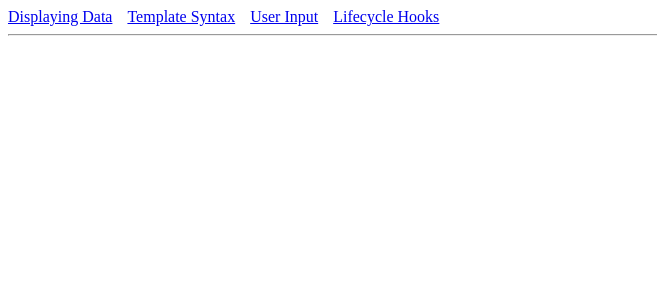
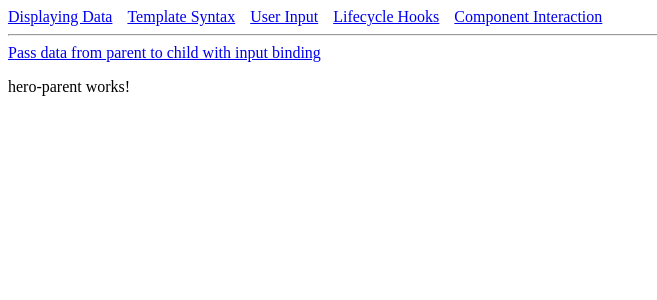
Before and after one commit to duannd/angular2, an Angular app in the folder components/: page /component-interaction/pass-data in a window 1280 px wide. Before the commit this address led to /. Shown: the top 300 px of the page, without its empty margins (0-657 px from the left). Built offline with nearby package versions, Linux system fonts and the light colour scheme.

Commit message:
Initial Component Interaction section

```diff
--- a/components/src/app/app.component.html
+++ b/components/src/app/app.component.html
@@ -7,7 +7,8 @@
   <a [routerLink]="['displaying-data']"><span>Displaying Data</span></a>
   <a routerLink="template-syntax"><span>Template Syntax</span></a>
   <a [routerLink]="['user-input']"><span>User Input</span></a>
-  <a [routerLink]="['lifecycle-hooks']">Lifecycle Hooks</a>
+  <a [routerLink]="['lifecycle-hooks']"><span>Lifecycle Hooks</span></a>
+  <a [routerLink]="['component-interaction/pass-data']"><span>Component Interaction</span></a>
 </div>
 <hr />
 <router-outlet></router-outlet>
--- a/components/src/app/app.module.ts
+++ b/components/src/app/app.module.ts
@@ -7,6 +7,7 @@ import {DisplayingDataComponent} from './displaying-data/displaying-data.compone
 import {TemplateModule} from './template/template.module';
 import {UserInputComponent} from './user-input/user-input.component';
 import {LifecycleHooksModule} from './lifecycle-hooks/lifecycle-hooks.module';
+import {ComponentInteractionModule} from './component-interaction/component-interaction.module';
 
 @NgModule({
   declarations: [
@@ -18,6 +19,7 @@ import {LifecycleHooksModule} from './lifecycle-hooks/lifecycle-hooks.module';
     BrowserModule,
     TemplateModule,
     LifecycleHooksModule,
+    ComponentInteractionModule,
     AppRoutingModule
   ],
   providers: [],
--- /dev/null
+++ b/components/src/app/component-interaction/hero-parent.component.ts
@@ -0,0 +1,19 @@
+import { Component, OnInit } from '@angular/core';
+
+@Component({
+  selector: 'app-hero-parent',
+  template: `
+    <p>
+      hero-parent works!
+    </p>
+  `,
+  styles: []
+})
+export class HeroParentComponent implements OnInit {
+
+  constructor() { }
+
+  ngOnInit() {
+  }
+
+}
--- /dev/null
+++ b/components/src/app/component-interaction/interaction.component.ts
@@ -0,0 +1,19 @@
+import { Component, OnInit } from '@angular/core';
+
+@Component({
+  selector: 'app-interaction',
+  template: `
+    <a [routerLink]="['pass-data']"><span>Pass data from parent to child with input binding</span></a>
+
+    <router-outlet></router-outlet>
+  `,
+  styles: []
+})
+export class InteractionComponent implements OnInit {
+
+  constructor() { }
+
+  ngOnInit() {
+  }
+
+}
```
Also changed, not shown: components/src/app/component-interaction/component-interaction-routing.module.ts (added, +22 -0 lines), components/src/app/component-interaction/component-interaction.module.ts (added, +17 -0 lines).
